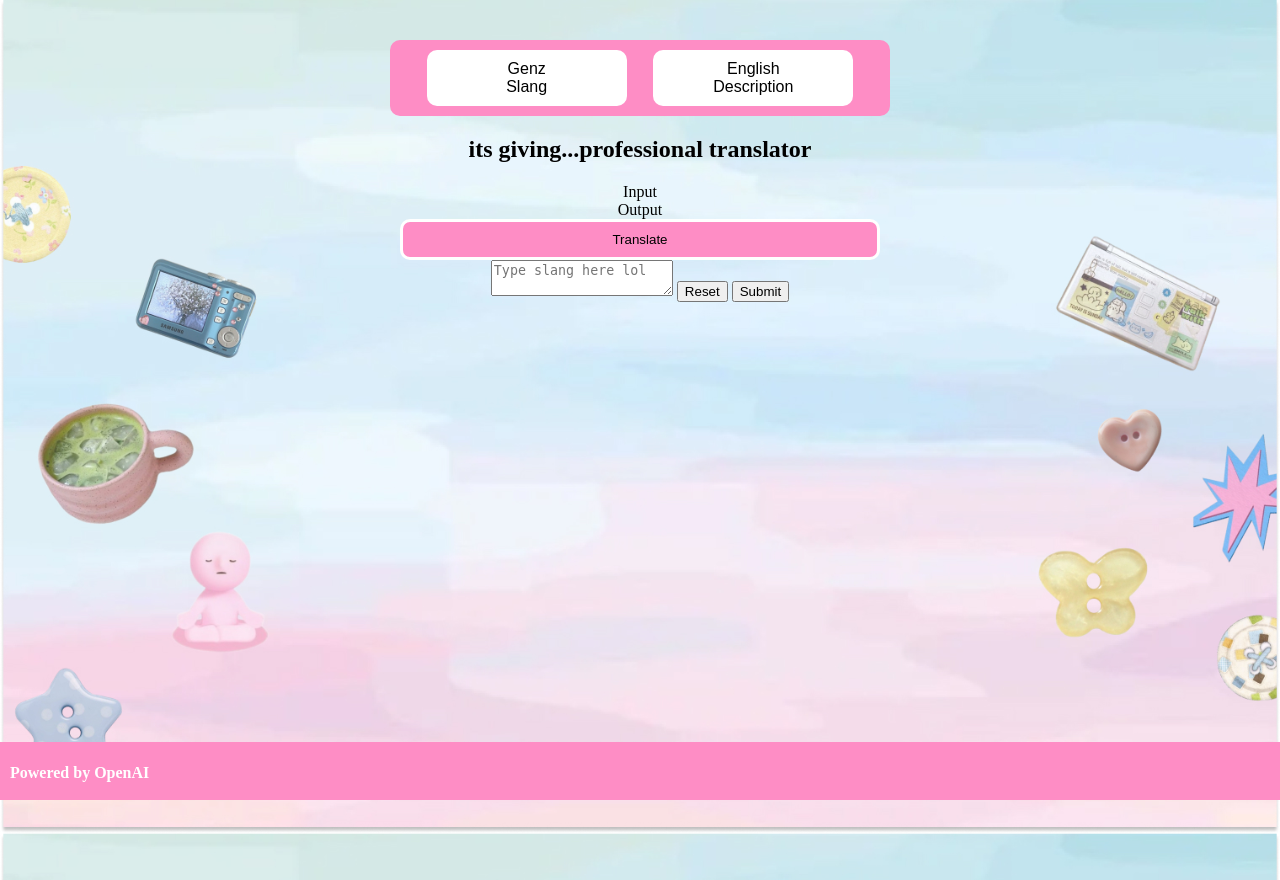
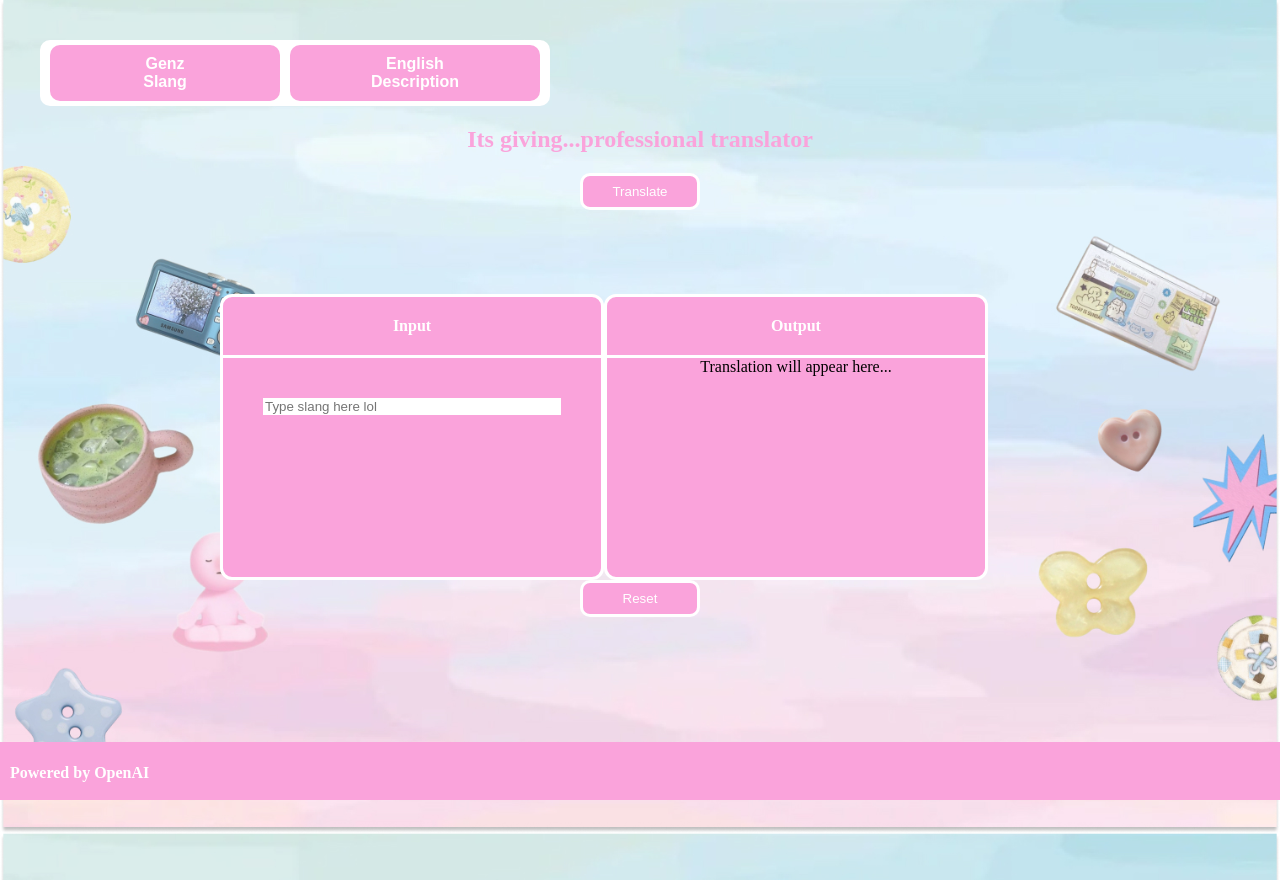
Before and after one commit to MarinaHacks5-0/SLANG-translator, a Flask app: page / in a window 1280 px wide. Run offline with Flask 3, Linux system fonts and the light colour scheme.

Commit message:
new stuff

```diff
--- a/apps.py
+++ b/app.py
@@ -13,9 +13,14 @@ from flask import Flask, render_template, request, jsonify
 from slang_dict import SLANG_DICT, NORM_DICT, get_meaning
 import openai
 import os
+from flask_livereload import LiveReload
+
+
 
 
 app= Flask(__name__)
+app.config['TEMPLATES_AUTO_RELOAD'] = True
+LiveReload(app)
 
 
 openai.api_key = os.getenv("OPENAI_API_KEY")
--- a/static/script.js
+++ b/static/script.js
@@ -1,9 +1,8 @@
-
-
 //What You’ll Include in script.js
 //Here’s what you’ll be implementing conceptually (not code yet):
 
 //Get elements: input field, translate button, and output box.
+//grabs the HTML elements by ID so the js can interact with it
 const input = document.getElementById("inputText");
 const translate = document.getElementById("translateButton"); //if clicked on: the "translate to" destination(arrow) should switch directions (i.e genz ---> english & genz <---- english)
 const reset = document.getElementById("resetButton");
@@ -13,10 +12,10 @@ const output = document.getElementById("outputBox");
 let isGenZToEnglish = true;
 
 //Add event listeners to detect when the button is clicked.
-button.addEventListener('click',handleTranslate);
+translate.addEventListener('click',handleTranslate);
 
 //To toggle the direction of the arrow on the translate button when clicked again.
-button.addEventListener('click',handleTranslate);("dblclick", () => {
+translate.addEventListener('click',handleTranslate);("dblclick", () => {
     isGenZToEnglish = ! isGenZToEnglish;
     translate.textContent = isGenZToEnglish
         ? "Gen Z to English"
@@ -35,7 +34,9 @@ async function handleTranslate() {
   if (!text) {
     output.textContent = "Please enter text to translate!";
     return;
-  }}
+  }
+  await translateText(text);
+}
 
 //Handle JSON response to display the translation result
 const data = await response.json();
@@ -50,11 +51,23 @@ try
 }
 
 
+//(Optional) Show a small loading spinner or text while waiting.(ex.Translating...;)
+async function translateText(text) {
+  output.textContent = "Translating...⏳";
+  try {
+    const response = await fetch("/translate", {
+      method: "POST",
+      headers: { "Content-Type": "application/json" },
+      body: JSON.stringify({
+        text: text,
+        direction: isGenZToEnglish ? "genz_to_english" : "english_to_genz",
+      }),
+    });
 
-
-
-//(Optional) Show a small loading spinner or text while waiting.Translating...;
-o "POST",utput.textCon {"c"}tent = "Tr
-      text:
-      direction:
-   ing...";
+    const data = await response.json();
+    output.textContent = data.translation || "No translation found.";
+  } catch (error) {
+    console.error("Error:", error);
+    output.textContent = "Something went wrong. Please try again.";
+  }
+}
--- a/static/style.css
+++ b/static/style.css
@@ -1,5 +1,5 @@
 :root {
-    --pink: #fe8dc5;
+    --pink: #faa3db;
     --light-pink: #ffb6d7;
     --dark-pink: rgb(247, 84, 187);
     --white: #ffffff;
@@ -19,6 +19,10 @@ body {
     text-align: center;
 }
 
+h2 {
+    color: var(--pink)
+}
+
 .output-container {
     margin-top: 20px;
     margin-bottom: 50px;
@@ -35,40 +39,127 @@ footer {
     text-align: left;
     padding: 2px 10px;
     box-sizing: border-box;
-    color: var(--white);
+    color:  var(--white);
     font-weight: 600;
 }
 
-
 .mode-toggle {
     display: flex;
-    width: 40%;
-    background: var(--pink);
+    width: 90%;
+    max-width: 500px;
+    background: var(--white);
     border-radius: 10px;
-    padding: 10px;
-    margin: 0 auto;
-    justify-content: space-evenly;
+    justify-content: space-between;
+    flex-wrap: wrap;
+    padding: 5px;
 
 }
 
 .mode-toggle button {
-    width: 95vw;
-    max-width: 50px;
-    min-width: 200px;
+    flex: 1 1 auto;                 /* buttons grow/shrink to fit container */
+    min-width: 120px;
+    max-width: 250px;
     border-radius: 10px;
-    background: white;
+    background: var(--pink);
     border: none;
-    padding: 10px 50px;
+    padding: 10px 0;
     font-size: 1rem;
+    margin: 0 5px;                  /* small spacing between buttons */
+    color: var(--white);
+    font-weight: bold;
+    text-align: center;
+}
+
+.mode-toggle button:hover, .translate-pill:hover {
+    transform: translateY(-5px) scale(1.0);
+    background: rgb(217, 254, 255);
+    border: 3px solid white;
+}
+
+.mode-toggle button:active, .translate-pill:active {
+    transform: translateY(0) scale(0.98);
+    box-shadow: 0 2px 6px rgba(0,0,0,0.2);
+    border: white;
+}
+
+@keyframes glow {
+    0%, 100% {
+        box-shadow: 0 4px 8px rgba(255, 182, 215, 0.5);
+    }
+    50% {
+        box-shadow: 0 6px 14px rgba(255, 182, 215, 0.8);
+    }
 }
 
 .translate-pill{
     display: flex;
-    width: 40%;
+    color: var(--white);
+    max-width: 40%;
+    min-width: 120px;
     background: var(--pink);
     border-radius: 10px;
     margin: 0 auto;
-    padding: 10px;
+    padding: 8px;
     border: var(--white) solid 3px;
     justify-content: center;
 }
+
+
+.reset-pill {
+    display: flex;
+    color: var(--white);
+    max-width: 40%;
+    min-width: 120px;
+    background: var(--pink);
+    border-radius: 10px;
+    margin: 0 auto;
+    padding: 8px;
+    border: var(--white) solid 3px;
+    justify-content: center;
+}
+
+ .panes {
+    display: flex;
+    align-items: flex-start;
+    flex-wrap: wrap;
+    border-radius: 10px;
+    width: 70%;
+    margin: 7% auto;
+    border-radius: 12px;
+
+}
+
+.pane {
+    background: var(--white);
+    border: 3px solid var(--pink);
+    display: flex;
+    width: 45%;
+    flex-direction: column;
+    background: var(--pink);
+    border: 3px solid white;
+    margin:0 ;
+    height: 35vh;
+    position: relative;
+    border-radius: 12px;
+}
+
+.pane-header {
+    border-bottom: 3px solid white;
+    padding: 20px;
+    color: var(--white);
+    text-align: center;
+    font-weight: bold;
+
+}
+
+
+#inputText {
+    border: None;
+    margin: 40px;
+}
+
+#outputPane {
+    display: flex;
+    flex-direction: column;
+    align-self: flex-end;
+}
--- a/templates/index.html
+++ b/templates/index.html
@@ -15,36 +15,45 @@
 
     <!-- Title -->
     <div class="header-container">
-        <h2>its giving...professional translator</h2>
+        <h2>Its giving...professional translator</h2>
     </div>
 
     <!-- Main Card -->
     <div class="main-card">
         <main class="card">
             <div class="card-top">
-                <div class="tab-left">Input</div>
-                <div class="divider"></div>
-                <div class="tab-right">Output</div>
                 <button class="translate-pill" id="translate-pill" type="button">Translate</button>
             </div>
 
+
             <div class="panes">
-                <div class="pane">
-                    <form id="translator">
-                        <textarea id="inputText" placeholder="Type slang here lol" required></textarea>
-                        <button type="button" id="btn-reset" class="reset-pill">Reset</button>
-                        <button id="translator-button" type="submit" class="sr-only">Submit</button>
-                    </form>
+                 <!-- LEFT: Input -->
+                <div class="pane" id="inputPane">
+                    <div class="pane-header">Input</div>
+                        <input id="inputText" type="text" placeholder="Type slang here lol" required></input>
+
                 </div>
 
-                <div class="pane" id="outputPane">
-                    <div id="outputText" class="output-box" aria-live="polite" placeholder="Translation will appear here" readonly></div>
-                </div>
+                <!-- RIGHT: Output -->
+                <div class="pane" id="outputPane" aria-live="polite" aria-busy="false">
+                <div class="pane-header">Output</div>
 
                 <div class="loader-overlay" aria-hidden="true">
                     <div class="spinner" role="status" aria-label="loading"></div>
                 </div>
+
+                    <div id="outputText" class="output-box">Translation will appear here...</div>
+
+
+
+                <div class="statusbar" aria-live="polite">
+                    <span id="latency" hidden></span>
+                    <span id="tokens" hidden></span>
+                </div>
+
+
             </div>
+            <button type="button" id="btn-reset" class="reset-pill">Reset</button>
         </main>
     </div>
 
```
